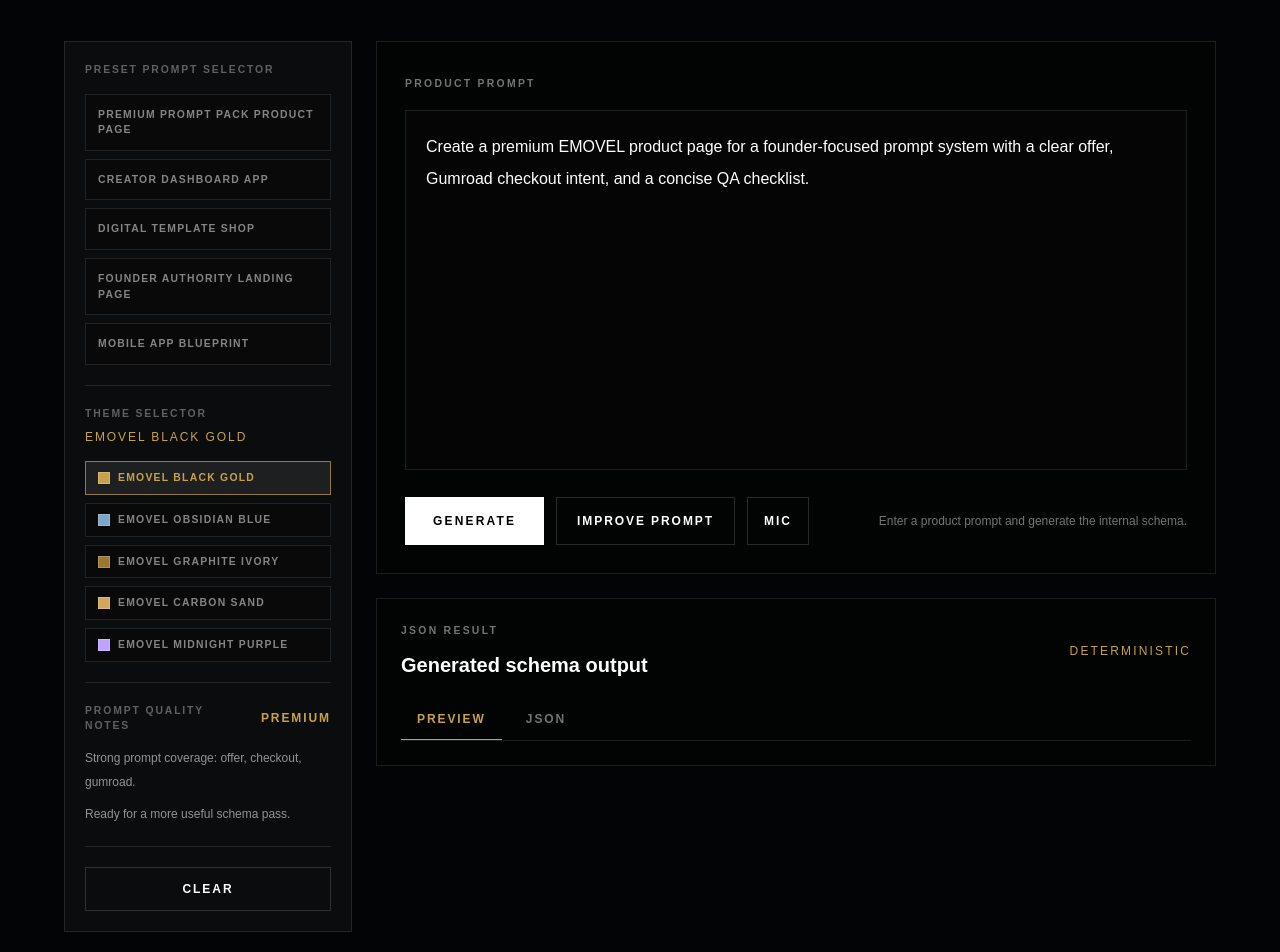
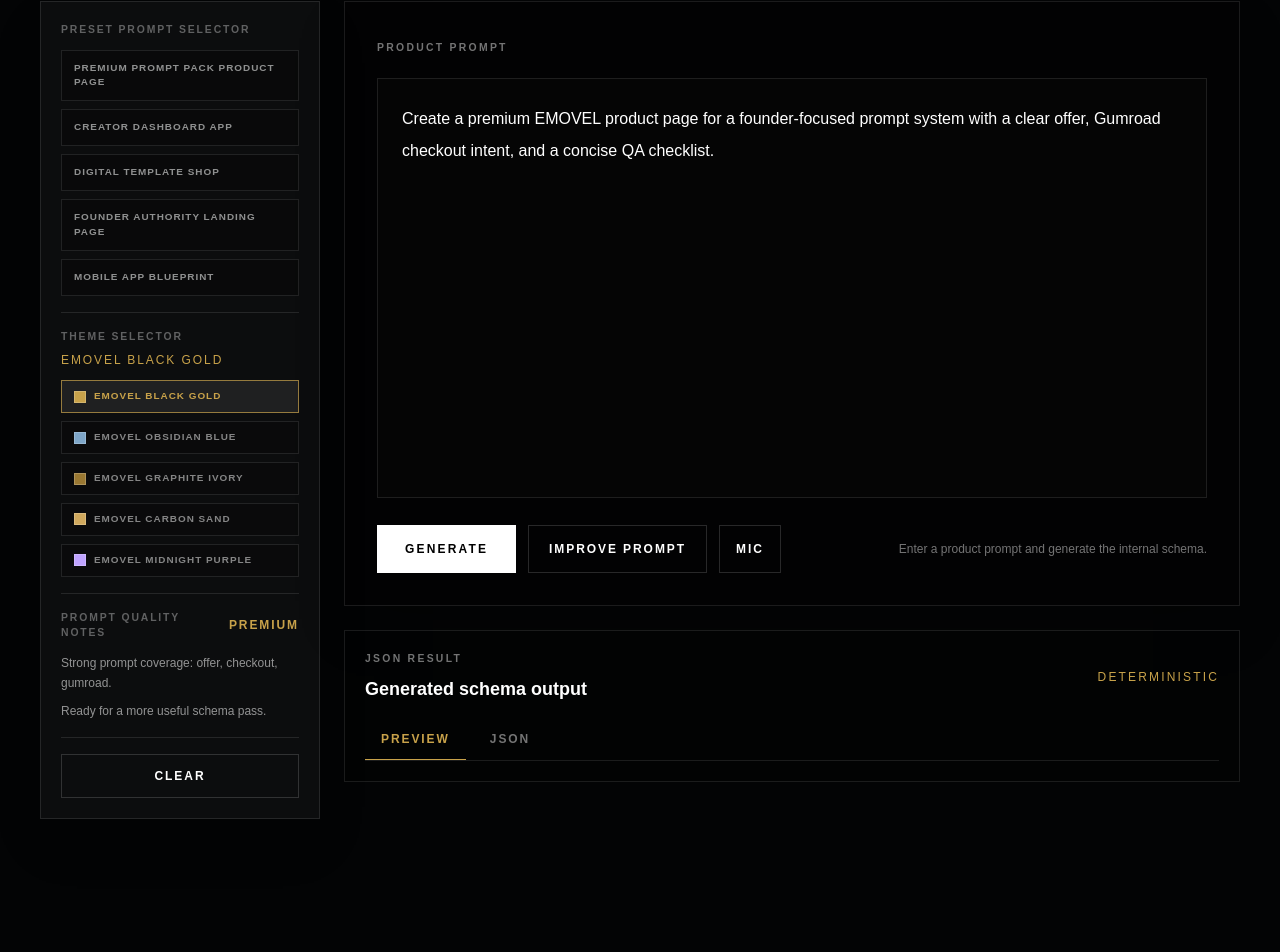
Before and after one commit to flaviusciocan-byte/emovel-next, a Next.js app: page /builder/app-factory in a window 1280 px wide. Shown: the part 311-1263 px from the top of the page. After the commit the page ends 1194 px from the top, so only its background shows below. Built offline with nearby package versions, Linux system fonts and the light colour scheme.

Commit message:
Compact App Factory builder layout

```diff
--- a/app/builder/app-factory/page.tsx
+++ b/app/builder/app-factory/page.tsx
@@ -441,8 +441,8 @@
   }
 
   return (
-    <main className="min-h-screen bg-[#030405] px-6 py-24 text-white sm:px-8 lg:px-10">
-      <section className="mx-auto flex w-full max-w-6xl flex-col gap-10">
+    <main className="min-h-screen bg-[#030405] px-5 py-16 text-white sm:px-8 lg:px-10">
+      <section className="mx-auto flex w-full max-w-7xl flex-col gap-8">
         <div className="max-w-3xl">
           <p className="text-sm font-medium uppercase tracking-[0.42em] text-[#c8a24a]">
             EMOVEL APP FACTORY
@@ -455,19 +455,19 @@
           </p>
         </div>
 
-        <div className="grid gap-6 lg:grid-cols-[18rem_minmax(0,1fr)]">
-          <aside className="h-fit border border-white/10 bg-white/[0.035] p-4 sm:p-5 lg:sticky lg:top-6">
+        <div className="grid gap-6 lg:grid-cols-[17.5rem_minmax(0,1fr)]">
+          <aside className="h-fit border border-white/10 bg-white/[0.04] p-4 shadow-2xl shadow-black/30 sm:p-5 lg:sticky lg:top-6">
             <div>
               <p className="text-[0.65rem] font-semibold uppercase tracking-[0.18em] text-white/35">
                 Preset Prompt Selector
               </p>
-              <div className="mt-4 grid gap-2">
+              <div className="mt-3 grid gap-2">
                 {promptPresets.map((preset) => (
                   <button
                     key={preset.label}
                     type="button"
                     onClick={() => setPrompt(preset.prompt)}
-                    className="border border-white/10 bg-black/25 px-3 py-3 text-left text-[0.65rem] font-semibold uppercase tracking-[0.12em] text-white/50 transition hover:border-[#c8a24a]/60 hover:text-[#c8a24a]"
+                    className="border border-white/10 bg-black/30 px-3 py-2.5 text-left text-[0.62rem] font-semibold uppercase tracking-[0.1em] text-white/55 transition hover:border-[#c8a24a]/60 hover:text-[#c8a24a]"
                   >
                     {preset.label}
                   </button>
@@ -475,7 +475,7 @@
               </div>
             </div>
 
-            <div className="mt-5 border-t border-white/10 pt-5">
+            <div className="mt-4 border-t border-white/10 pt-4">
               <div className="flex flex-col gap-2">
                 <p className="text-[0.65rem] font-semibold uppercase tracking-[0.18em] text-white/35">
                   Theme Selector
@@ -484,7 +484,7 @@
                   {selectedThemePack?.label ?? "EMOVEL Theme"}
                 </span>
               </div>
-              <div className="mt-4 grid gap-2">
+              <div className="mt-3 grid gap-2">
                 {EMOVEL_THEME_PACKS_V0.map((themePack) => {
                   const selected = themePack.packId === selectedThemePackId;
 
@@ -493,7 +493,7 @@
                       key={themePack.packId}
                       type="button"
                       onClick={() => setSelectedThemePackId(themePack.packId)}
-                      className={`border px-3 py-2 text-left text-[0.65rem] font-semibold uppercase tracking-[0.12em] transition ${
+                      className={`border px-3 py-2 text-left text-[0.62rem] font-semibold uppercase tracking-[0.1em] transition ${
                         selected
                           ? "border-[#c8a24a]/70 bg-white/[0.08] text-[#c8a24a]"
                           : "border-white/10 bg-black/25 text-white/50 hover:border-[#c8a24a]/60 hover:text-[#c8a24a]"
@@ -512,7 +512,7 @@
               </div>
             </div>
 
-            <div className="mt-5 border-t border-white/10 pt-5">
+            <div className="mt-4 border-t border-white/10 pt-4">
               <div className="flex items-center justify-between gap-3">
                 <p className="text-[0.65rem] font-semibold uppercase tracking-[0.18em] text-white/35">
                   Prompt Quality Notes
@@ -521,14 +521,14 @@
                   {promptQuality.status}
                 </span>
               </div>
-              <div className="mt-3 grid gap-2 text-xs leading-6 text-white/55">
+              <div className="mt-3 grid gap-2 text-xs leading-5 text-white/55">
                 {promptQuality.notes.map((note) => (
                   <p key={note}>{note}</p>
                 ))}
               </div>
             </div>
 
-            <div className="mt-5 grid gap-2 border-t border-white/10 pt-5">
+            <div className="mt-4 grid gap-2 border-t border-white/10 pt-4">
               {(prompt || apiResponse) ? (
                 <button
                   type="button"
@@ -565,7 +565,7 @@
           </aside>
 
           <section className="min-w-0">
-            <div className="border border-white/10 bg-black/35 p-5 sm:p-7">
+            <div className="border border-white/10 bg-black/40 p-5 shadow-2xl shadow-black/35 sm:p-8">
               <label className="block">
                 <span className="text-[0.65rem] font-semibold uppercase tracking-[0.22em] text-white/45">
                   Product Prompt
@@ -573,7 +573,7 @@
                 <textarea
                   value={prompt}
                   onChange={(event) => setPrompt(event.target.value)}
-                  className="mt-4 min-h-[360px] w-full resize-none border border-white/10 bg-[#050505] px-5 py-5 text-base leading-8 text-white outline-none transition placeholder:text-white/25 focus:border-[#c8a24a]/70"
+                  className="mt-5 min-h-[420px] w-full resize-none border border-white/10 bg-[#050505] px-6 py-6 text-base leading-8 text-white outline-none transition placeholder:text-white/25 focus:border-[#c8a24a]/70"
                   placeholder="Describe the app, audience, offer, screens, and commercial intent."
                 />
               </label>
@@ -613,13 +613,13 @@
               </div>
             </div>
 
-            <div className="mt-6 border border-white/10 bg-black/35 p-5 sm:p-6">
+            <div className="mt-6 border border-white/10 bg-black/35 p-4 sm:p-5">
             <div className="flex flex-col gap-2 sm:flex-row sm:items-center sm:justify-between">
               <div>
                 <p className="text-[0.65rem] font-semibold uppercase tracking-[0.22em] text-white/45">
                   JSON Result
                 </p>
-                <h2 className="mt-3 text-xl font-semibold text-white">Generated schema output</h2>
+                <h2 className="mt-2 text-lg font-semibold text-white">Generated schema output</h2>
               </div>
               <span className="text-xs uppercase tracking-[0.18em] text-[#c8a24a]">
                 deterministic
@@ -627,13 +627,13 @@
             </div>
 
             {validationStatus ? (
-              <div className="mt-5 border border-white/10 bg-white/[0.035] px-4 py-3 text-xs uppercase tracking-[0.16em] text-white/60">
+              <div className="mt-4 border border-white/10 bg-white/[0.035] px-4 py-3 text-xs uppercase tracking-[0.16em] text-white/60">
                 Validation: {validationStatus.valid ? "valid" : "invalid"} · Errors:{" "}
                 {validationStatus.errors.length}
               </div>
             ) : null}
 
-            <div className="mt-5 flex flex-wrap gap-2 border-b border-white/10">
+            <div className="mt-4 flex flex-wrap gap-2 border-b border-white/10">
               {(["Preview", "JSON"] as const).map((tab) => {
                 const selected = outputTab === tab;
 
@@ -681,7 +681,7 @@
             {outputTab === "Preview" ? (
               <>
             {apiResponse ? (
-              <div className="mt-5 grid gap-3 border border-white/10 bg-white/[0.035] p-4 text-sm text-white/65 sm:grid-cols-2">
+              <div className="mt-4 grid gap-3 border border-white/10 bg-white/[0.035] p-3 text-sm text-white/65 sm:grid-cols-3">
                 <div>
                   <p className="text-[0.65rem] font-semibold uppercase tracking-[0.18em] text-white/35">
                     Project
@@ -728,7 +728,7 @@
                 <p className="text-[0.65rem] font-semibold uppercase tracking-[0.18em] text-white/35">
                   Schema Preview
                 </p>
-                <div className="mt-4 grid gap-4">
+                <div className="mt-3 grid gap-3">
                   <div
                     className="border p-4"
                     style={{
@@ -743,7 +743,7 @@
                       {schemaPreview?.hero.eyebrow ?? "EMOVEL App Factory"}
                     </p>
                     <h3
-                      className="mt-3 text-2xl font-semibold tracking-tight"
+                      className="mt-3 text-xl font-semibold tracking-tight sm:text-2xl"
                       style={{ color: selectedThemePack?.tokens.text ?? "#ffffff" }}
                     >
                       {schemaPreview?.hero.headline ?? "Generated product system"}
@@ -751,7 +751,7 @@
                     <button
                       type="button"
                       onClick={onPreviewStart}
-                      className="mt-5 border px-4 py-2 text-xs font-semibold uppercase tracking-[0.16em]"
+                      className="mt-4 border px-4 py-2 text-xs font-semibold uppercase tracking-[0.16em]"
                       style={{
                         borderColor: selectedThemePack?.tokens.border ?? "rgba(255,255,255,0.15)",
                         color: selectedThemePack?.tokens.text ?? "#ffffff",
@@ -769,12 +769,12 @@
                     ) : null}
                   </div>
 
-                  <div className="grid gap-4 sm:grid-cols-2">
-                    <div className="border border-white/10 bg-white/[0.035] p-4">
+                  <div className="grid gap-3 sm:grid-cols-2">
+                    <div className="border border-white/10 bg-white/[0.035] p-3">
                       <p className="text-[0.65rem] font-semibold uppercase tracking-[0.18em] text-white/35">
                         Offer
                       </p>
-                      <p className="mt-3 text-lg font-semibold text-white">
+                      <p className="mt-2 text-base font-semibold text-white">
                         {schemaPreview?.offer.title ?? "Primary Offer"}
                       </p>
                       <p className="mt-2 text-sm text-[#c8a24a]">
@@ -782,7 +782,7 @@
                       </p>
                     </div>
 
-                    <div className="border border-white/10 bg-white/[0.035] p-4">
+                    <div className="border border-white/10 bg-white/[0.035] p-3">
                       <p className="text-[0.65rem] font-semibold uppercase tracking-[0.18em] text-white/35">
                         Theme
                       </p>
@@ -814,13 +814,13 @@
               </div>
             ) : null}
             {componentPreviewList.length > 0 ? (
-              <div className="mt-5 border border-white/10 bg-black/25 p-4">
+              <div className="mt-4 border border-white/10 bg-black/25 p-4">
                 <p className="text-[0.65rem] font-semibold uppercase tracking-[0.18em] text-white/35">
                   Component Preview List
                 </p>
-                <div className="mt-4 grid gap-3">
+                <div className="mt-3 grid max-h-80 gap-2 overflow-auto pr-1 md:grid-cols-2">
                   {componentPreviewList.map((component) => (
-                    <div key={component.id} className="border border-white/10 bg-white/[0.035] p-4">
+                    <div key={component.id} className="border border-white/10 bg-white/[0.035] p-3">
                       <div className="flex flex-wrap items-center justify-between gap-3">
                         <p className="text-sm font-semibold text-white">{component.name}</p>
                         <span className="text-[0.65rem] uppercase tracking-[0.16em] text-[#c8a24a]">
@@ -828,20 +828,20 @@
                         </span>
                       </div>
                       <p className="mt-2 text-xs text-white/45">Screen: {component.screenId}</p>
-                      <p className="mt-3 text-sm leading-6 text-white/60">{component.purpose}</p>
+                      <p className="mt-2 text-xs leading-5 text-white/60">{component.purpose}</p>
                     </div>
                   ))}
                 </div>
               </div>
             ) : null}
             {actionsPreviewList.length > 0 ? (
-              <div className="mt-5 border border-white/10 bg-black/25 p-4">
+              <div className="mt-4 border border-white/10 bg-black/25 p-4">
                 <p className="text-[0.65rem] font-semibold uppercase tracking-[0.18em] text-white/35">
                   Actions Preview List
                 </p>
-                <div className="mt-4 grid gap-3">
+                <div className="mt-3 grid max-h-72 gap-2 overflow-auto pr-1 md:grid-cols-2">
                   {actionsPreviewList.map((action) => (
-                    <div key={action.id} className="border border-white/10 bg-white/[0.035] p-4">
+                    <div key={action.id} className="border border-white/10 bg-white/[0.035] p-3">
                       <div className="flex flex-wrap items-center justify-between gap-3">
                         <p className="text-sm font-semibold text-white">{action.label}</p>
                         <span className="text-[0.65rem] uppercase tracking-[0.16em] text-[#c8a24a]">
@@ -849,27 +849,27 @@
                         </span>
                       </div>
                       <p className="mt-2 text-xs text-white/45">Screen: {action.sourceScreenId}</p>
-                      <p className="mt-3 text-sm leading-6 text-white/60">Target: {action.target}</p>
+                      <p className="mt-2 text-xs leading-5 text-white/60">Target: {action.target}</p>
                     </div>
                   ))}
                 </div>
               </div>
             ) : null}
             {apiResponse && dataModelPreviewList.length > 0 ? (
-              <div className="mt-5 border border-white/10 bg-black/25 p-4">
+              <div className="mt-4 border border-white/10 bg-black/25 p-4">
                 <p className="text-[0.65rem] font-semibold uppercase tracking-[0.18em] text-white/35">
                   Data Model Preview List
                 </p>
-                <div className="mt-4 grid gap-3">
+                <div className="mt-3 grid max-h-96 gap-2 overflow-auto pr-1 xl:grid-cols-2">
                   {dataModelPreviewList.map((entity) => (
-                    <div key={entity.id} className="border border-white/10 bg-white/[0.035] p-4">
+                    <div key={entity.id} className="border border-white/10 bg-white/[0.035] p-3">
                       <p className="text-sm font-semibold text-white">{entity.name}</p>
-                      <p className="mt-3 text-sm leading-6 text-white/60">{entity.description}</p>
-                      <div className="mt-4 grid gap-2">
+                      <p className="mt-2 text-xs leading-5 text-white/60">{entity.description}</p>
+                      <div className="mt-3 grid gap-1.5">
                         {entity.fields.map((field) => (
                           <div
                             key={field.id}
-                            className="grid gap-2 border border-white/10 bg-black/20 p-3 text-xs text-white/55 sm:grid-cols-[1fr_0.75fr_auto]"
+                            className="grid gap-2 border border-white/10 bg-black/20 p-2 text-xs text-white/55 sm:grid-cols-[1fr_0.75fr_auto]"
                           >
                             <span className="font-semibold text-white">{field.name}</span>
                             <span>{field.type}</span>
@@ -885,33 +885,33 @@
               </div>
             ) : null}
             {apiResponse && exportTargetsPreviewList.length > 0 ? (
-              <div className="mt-5 border border-white/10 bg-black/25 p-4">
+              <div className="mt-4 border border-white/10 bg-black/25 p-4">
                 <p className="text-[0.65rem] font-semibold uppercase tracking-[0.18em] text-white/35">
                   Export Targets Preview List
                 </p>
-                <div className="mt-4 grid gap-3">
+                <div className="mt-3 grid max-h-72 gap-2 overflow-auto pr-1 md:grid-cols-2">
                   {exportTargetsPreviewList.map((exportTarget) => (
-                    <div key={exportTarget.id} className="border border-white/10 bg-white/[0.035] p-4">
+                    <div key={exportTarget.id} className="border border-white/10 bg-white/[0.035] p-3">
                       <div className="flex flex-wrap items-center justify-between gap-3">
                         <p className="text-sm font-semibold text-white">{exportTarget.target}</p>
                         <span className="text-[0.65rem] uppercase tracking-[0.16em] text-[#c8a24a]">
                           {exportTarget.enabled ? "enabled" : "disabled"}
                         </span>
                       </div>
-                      <p className="mt-3 text-sm leading-6 text-white/60">{exportTarget.notes}</p>
+                      <p className="mt-2 text-xs leading-5 text-white/60">{exportTarget.notes}</p>
                     </div>
                   ))}
                 </div>
               </div>
             ) : null}
             {apiResponse && qaChecklistPreviewList.length > 0 ? (
-              <div className="mt-5 border border-white/10 bg-black/25 p-4">
+              <div className="mt-4 border border-white/10 bg-black/25 p-4">
                 <p className="text-[0.65rem] font-semibold uppercase tracking-[0.18em] text-white/35">
                   QA Checklist Preview List
                 </p>
-                <div className="mt-4 grid gap-3">
+                <div className="mt-3 grid max-h-72 gap-2 overflow-auto pr-1 md:grid-cols-2 xl:grid-cols-3">
                   {qaChecklistPreviewList.map((qaItem) => (
-                    <div key={qaItem.id} className="border border-white/10 bg-white/[0.035] p-4">
+                    <div key={qaItem.id} className="border border-white/10 bg-white/[0.035] p-3">
                       <div className="flex flex-wrap items-center justify-between gap-3">
                         <p className="text-sm font-semibold text-white">{qaItem.label}</p>
                         <span className="text-[0.65rem] uppercase tracking-[0.16em] text-[#c8a24a]">
@@ -931,7 +931,7 @@
             ) : null}
 
             {outputTab === "JSON" ? (
-              <pre className="mt-6 max-h-[640px] min-h-72 max-w-full overflow-auto border border-white/10 bg-[#050505] p-4 text-xs leading-6 text-white/60">
+              <pre className="mt-4 max-h-[520px] min-h-64 max-w-full overflow-auto border border-white/10 bg-[#050505] p-4 text-xs leading-6 text-white/60">
               {apiResponse
                 ? JSON.stringify(apiResponse, null, 2)
                 : "{\n  \"status\": \"Waiting for generation\"\n}"}
```
